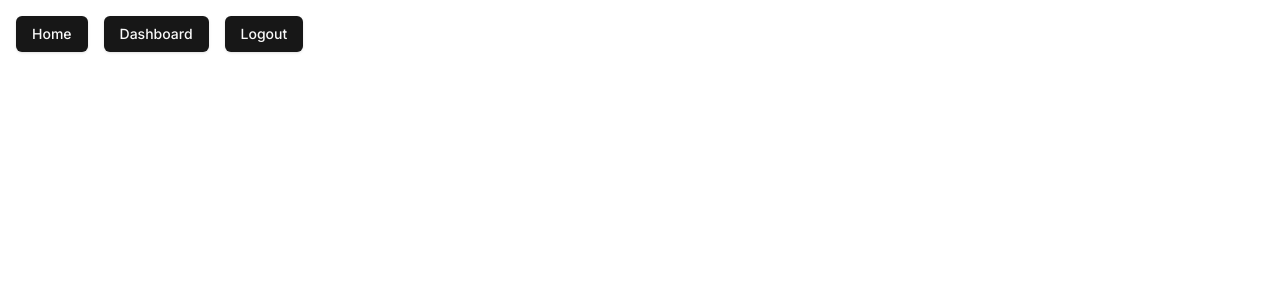
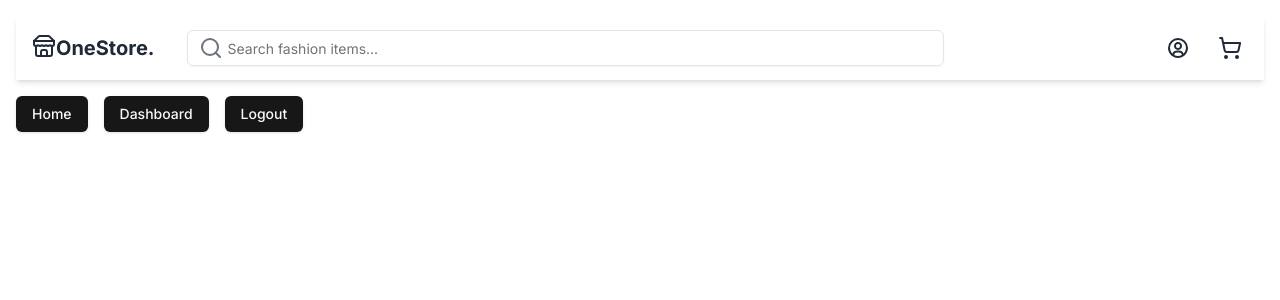
Before and after one commit to rajanshresth/ecommerce-app, a Next.js app: page / in a window 1280 px wide. Shown: the top 300 px of the page. Built offline with nearby package versions, Linux system fonts and the light colour scheme.

Commit message:
Build NavBar components

```diff
--- a/package.json
+++ b/package.json
@@ -19,6 +19,7 @@
     "next-auth": "^4.24.4",
     "react": "^18",
     "react-dom": "^18",
+    "react-icons": "^4.11.0",
     "tailwind-merge": "^2.0.0",
     "tailwindcss-animate": "^1.0.7"
   },
--- a/src/app/layout.tsx
+++ b/src/app/layout.tsx
@@ -2,26 +2,30 @@ import type { Metadata } from 'next'
 import { Inter } from 'next/font/google'
 import '@/styles/globals.css'
 import AuthProvider from '@/lib/auth/Provider'
+import NavBar from '@/components/NavBar';
 
-const inter = Inter({ subsets: ['latin'] })
+const inter = Inter({ subsets: ['latin'] });
 
 export const metadata: Metadata = {
     title: 'ecommerce-app',
     description: 'One stop shop for all your needs',
-}
+};
 
 export default function RootLayout({
     children,
 }: {
-  children: React.ReactNode
+    children: React.ReactNode;
 }) {
     return (
-    <html lang="en">
+        <html lang='en'>
             <body className={inter.className}>
                 <AuthProvider>
-          <main className='p-4'>{children}</main>
+                    <main className='flex flex-col space-y-4 p-4'>
+                        <NavBar />
+                        {children}
+                    </main>
                 </AuthProvider>
             </body>
         </html>
-  )
+    );
 }
--- a/src/components/NavBar.tsx
+++ b/src/components/NavBar.tsx
@@ -1,17 +1,91 @@
-import React from 'react'
+'use client';
+import React from 'react';
+import Link from 'next/link';
+import { Button } from '@/components/ui/button';
+import { Input } from '@/components/ui/input';
+import { BiUserCircle } from 'react-icons/bi';
 
-const NavBar = () => {
-  return (
-      <div>
-          <h1>NavBar</h1>
-          <h1>rajan</h1>
-          <div>
-              <div>raa</div>
-          </div>
-          <div>fafa</div>
-          <h1>{'hello'}</h1>
-      </div>
-  );
+export default function Component() {
+    return (
+        <div className='flex h-16 items-center justify-between space-x-8 bg-white p-4 shadow-md'>
+            <div className='flex w-3/4 items-center gap-8'>
+                <Link href='/' className='gap- flex'>
+                    <svg
+                        className=' h-6 w-6 text-gray-800 dark:text-gray-200'
+                        fill='none'
+                        height='24'
+                        stroke='currentColor'
+                        strokeLinecap='round'
+                        strokeLinejoin='round'
+                        strokeWidth='2'
+                        viewBox='0 0 24 24'
+                        width='24'
+                        xmlns='http://www.w3.org/2000/svg'
+                    >
+                        <path d='m2 7 4.41-4.41A2 2 0 0 1 7.83 2h8.34a2 2 0 0 1 1.42.59L22 7' />
+                        <path d='M4 12v8a2 2 0 0 0 2 2h12a2 2 0 0 0 2-2v-8' />
+                        <path d='M15 22v-4a2 2 0 0 0-2-2h-2a2 2 0 0 0-2 2v4' />
+                        <path d='M2 7h20' />
+                        <path d='M22 7v3a2 2 0 0 1-2 2v0a2.7 2.7 0 0 1-1.59-.63.7.7 0 0 0-.82 0A2.7 2.7 0 0 1 16 12a2.7 2.7 0 0 1-1.59-.63.7.7 0 0 0-.82 0A2.7 2.7 0 0 1 12 12a2.7 2.7 0 0 1-1.59-.63.7.7 0 0 0-.82 0A2.7 2.7 0 0 1 8 12a2.7 2.7 0 0 1-1.59-.63.7.7 0 0 0-.82 0A2.7 2.7 0 0 1 4 12v0a2 2 0 0 1-2-2V7' />
+                    </svg>
+                    <div>
+                        <span className='text-xl font-bold text-gray-800 dark:text-gray-200'>
+                            OneStore.
+                        </span>
+                    </div>
+                    <span className='sr-only'>Fashion Store</span>
+                </Link>
+                <form className='relative w-full'>
+                    <svg
+                        className=' absolute left-3 top-1/2 -translate-y-1/2 transform text-gray-500'
+                        fill='none'
+                        height='24'
+                        stroke='currentColor'
+                        strokeLinecap='round'
+                        strokeLinejoin='round'
+                        strokeWidth='2'
+                        viewBox='0 0 24 24'
+                        width='24'
+                        xmlns='http://www.w3.org/2000/svg'
+                    >
+                        <circle cx='11' cy='11' r='8' />
+                        <path d='m21 21-4.3-4.3' />
+                    </svg>
+                    <Input
+                        className='rounded-md py-2 pl-10 pr-4 text-sm focus:outline-none focus:ring-2 focus:ring-blue-400'
+                        placeholder='Search fashion items...'
+                        type='search'
+                    />
+                </form>
+            </div>
+            <div className='flex justify-end gap-4 '>
+                <Button size='icon' variant='ghost'>
+                    <Link href={'/user'}>
+                        <BiUserCircle className=' h-6 w-6 text-gray-800 dark:text-gray-200' />
+                    </Link>
+                </Button>
+                <Button size='icon' variant='ghost'>
+                    <Link href={'/cart'}>
+                        <svg
+                            className=' h-6 w-6 text-gray-800 dark:text-gray-200'
+                            fill='none'
+                            height='24'
+                            stroke='currentColor'
+                            strokeLinecap='round'
+                            strokeLinejoin='round'
+                            strokeWidth='2'
+                            viewBox='0 0 24 24'
+                            width='24'
+                            xmlns='http://www.w3.org/2000/svg'
+                        >
+                            <circle cx='8' cy='21' r='1' />
+                            <circle cx='19' cy='21' r='1' />
+                            <path d='M2.05 2.05h2l2.66 12.42a2 2 0 0 0 2 1.58h9.78a2 2 0 0 0 1.95-1.57l1.65-7.43H5.12' />
+                        </svg>
+                        <span className='sr-only'>Shopping Cart</span>
+                    </Link>
+                </Button>
+            </div>
+        </div>
+    );
 }
-
-export default NavBar
--- /dev/null
+++ b/src/components/ui/input.tsx
@@ -0,0 +1,25 @@
+import * as React from "react"
+
+import { cn } from "@/lib/utils"
+
+export interface InputProps
+  extends React.InputHTMLAttributes<HTMLInputElement> {}
+
+const Input = React.forwardRef<HTMLInputElement, InputProps>(
+  ({ className, type, ...props }, ref) => {
+    return (
+      <input
+        type={type}
+        className={cn(
+          "flex h-9 w-full rounded-md border border-input bg-transparent px-3 py-1 text-sm shadow-sm transition-colors file:border-0 file:bg-transparent file:text-sm file:font-medium placeholder:text-muted-foreground focus-visible:outline-none focus-visible:ring-1 focus-visible:ring-ring disabled:cursor-not-allowed disabled:opacity-50",
+          className
+        )}
+        ref={ref}
+        {...props}
+      />
+    )
+  }
+)
+Input.displayName = "Input"
+
+export { Input }
```
Also changed, not shown: 1 other file (tests, documents, lock files or other folders). Lines whose indentation alone changed are shown as unchanged.
